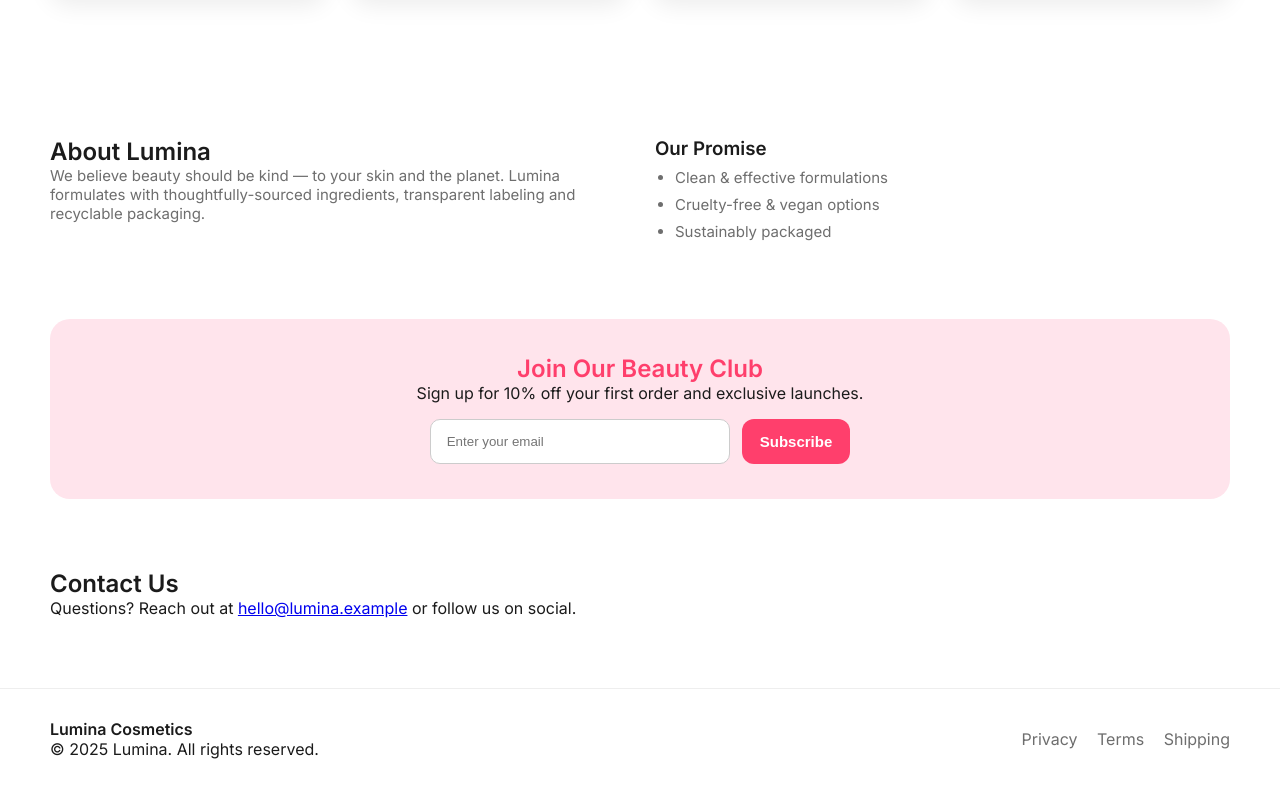
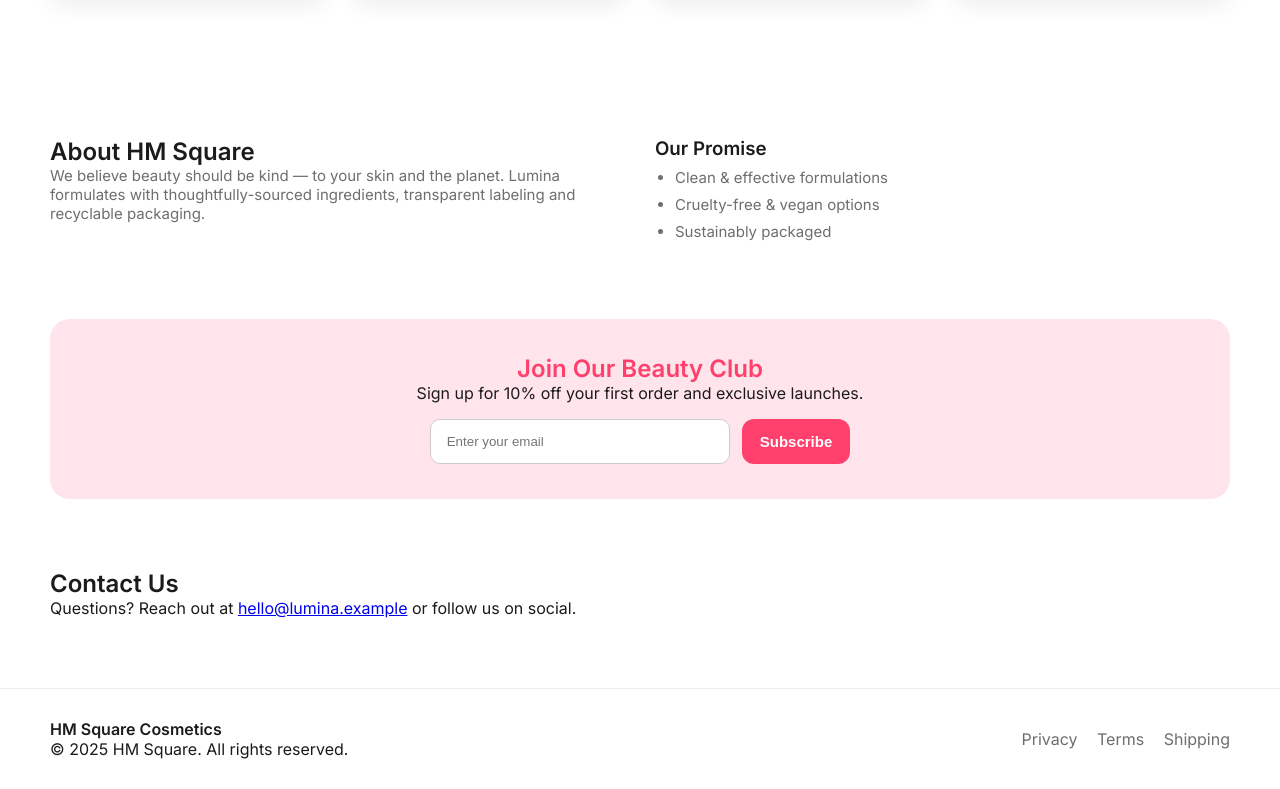
Before and after one commit to Heenakousars18/Cosmetics-Website, a plain HTML site: page index.html in a window 1280 px wide. Shown: the part 1119-1908 px from the top of the page. Drawn offline with nearby package versions, Linux system fonts and the light colour scheme.

Commit message:
names changed

```diff
--- a/index.html
+++ b/index.html
@@ -103,7 +103,7 @@
 
     <section id="about" class="section split">
       <div>
-        <h2>About Lumina</h2>
+        <h2>About HM Square</h2>
         <p>We believe beauty should be kind — to your skin and the planet. Lumina formulates with thoughtfully-sourced ingredients, transparent labeling and recyclable packaging.</p>
       </div>
       <div>
@@ -134,8 +134,8 @@
   <footer class="site-footer">
     <div class="container footer-grid">
       <div>
-        <strong>Lumina Cosmetics</strong>
-        <p>© <span id="year"></span> Lumina. All rights reserved.</p>
+        <strong>HM Square Cosmetics</strong>
+        <p>© <span id="year"></span> HM Square. All rights reserved.</p>
       </div>
       <div class="footer-links">
         <a href="#">Privacy</a>
```
